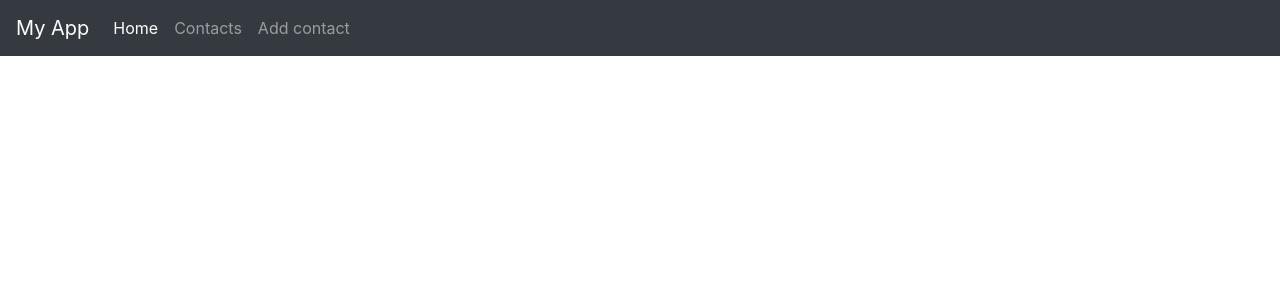
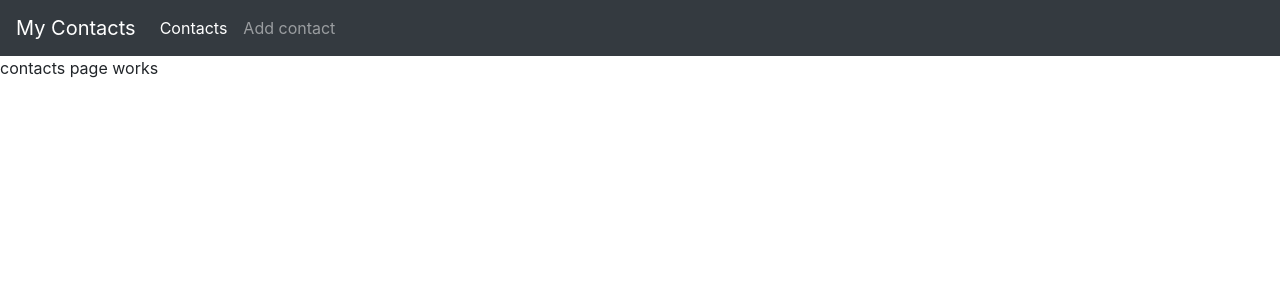
Before and after one commit to jovanna1616/vue_1, a Vue app: page /#/contacts in a window 1280 px wide. Shown: the top 300 px of the page. Built offline with nearby package versions, Linux system fonts and the light colour scheme.

Commit message:
Added router-link in navbar

```diff
--- a/src/components/NavBar.vue
+++ b/src/components/NavBar.vue
@@ -1,24 +1,15 @@
 <template>
   <nav class="navbar navbar-expand-lg navbar-dark bg-dark">
-    <a class="navbar-brand" href="#">My App</a>
-    <button class="navbar-toggler" type="button" data-toggle="collapse" data-target="#navbarText" aria-controls="navbarText" aria-expanded="false" aria-label="Toggle navigation">
-      <span class="navbar-toggler-icon"></span>
-    </button>
+    <a class="navbar-brand" href="#">My Contacts</a>
     <div class="collapse navbar-collapse" id="navbarText">
       <ul class="navbar-nav mr-auto">
         <li class="nav-item active">
-          <a class="nav-link" href="#">Home <span class="sr-only">(current)</span></a>
+          <router-link class="nav-item nav-link" to="contacts">Contacts <span class="sr-only">(current)</span></router-link>
         </li>
         <li class="nav-item">
-          <a class="nav-link" href="#">Contacts</a>
-        </li>
-        <li class="nav-item">
-          <a class="nav-link" href="#">Add contact</a>
+          <router-link class="nav-item nav-link" to="add-contact">Add contact <span class="sr-only">(current)</span></router-link>
         </li>
       </ul>
-      <!-- <span class="navbar-text">
-      Navbar text with an inline element
-    </span> -->
   </div>
 </nav>
 </template>
--- a/src/pages/AddContact.vue
+++ b/src/pages/AddContact.vue
@@ -1,4 +1,5 @@
 <template>
+  <div>add contacts page works</div>
 
 </template>
 
--- a/src/pages/Contacts.vue
+++ b/src/pages/Contacts.vue
@@ -1,5 +1,5 @@
 <template>
-
+<div>contacts page works</div>
 </template>
 
 <script>
```
